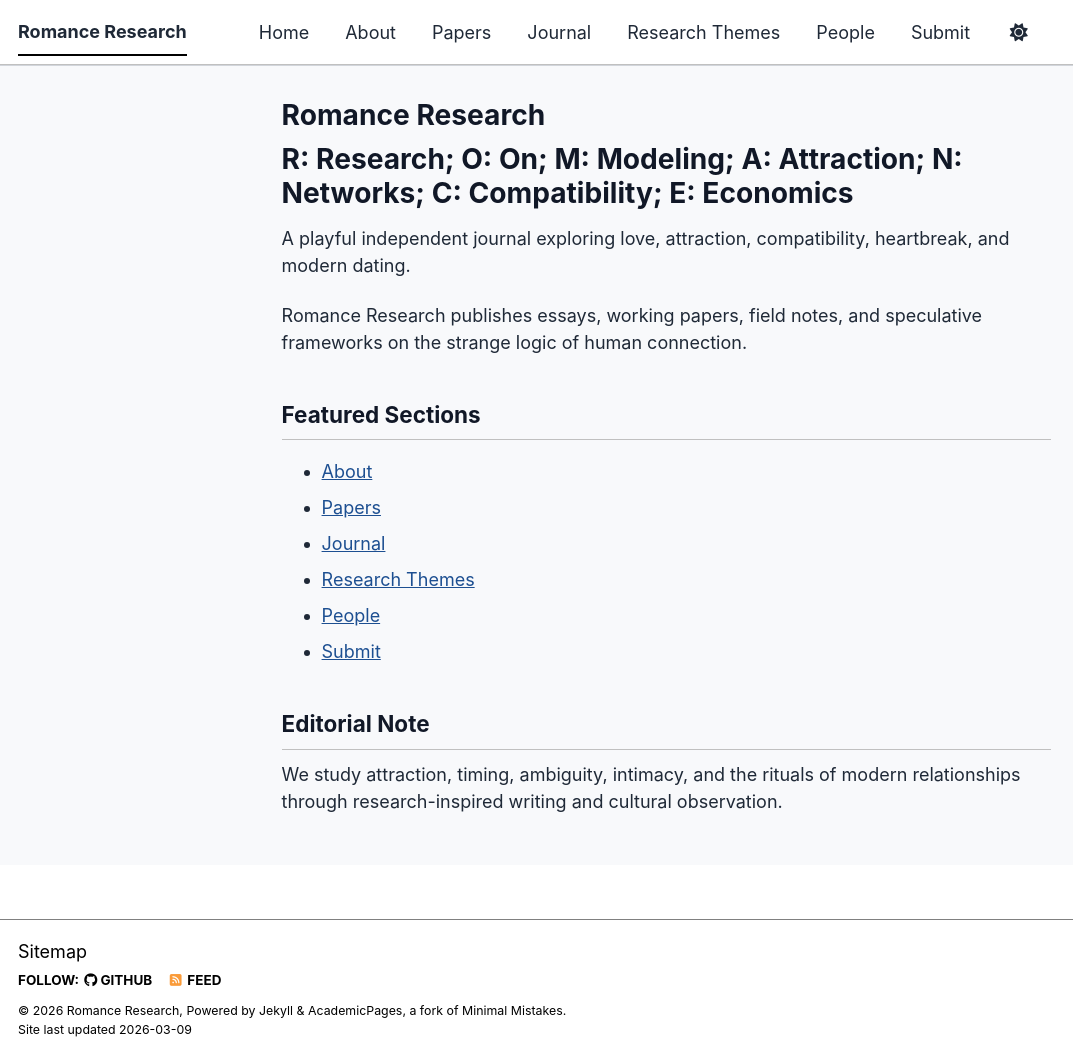
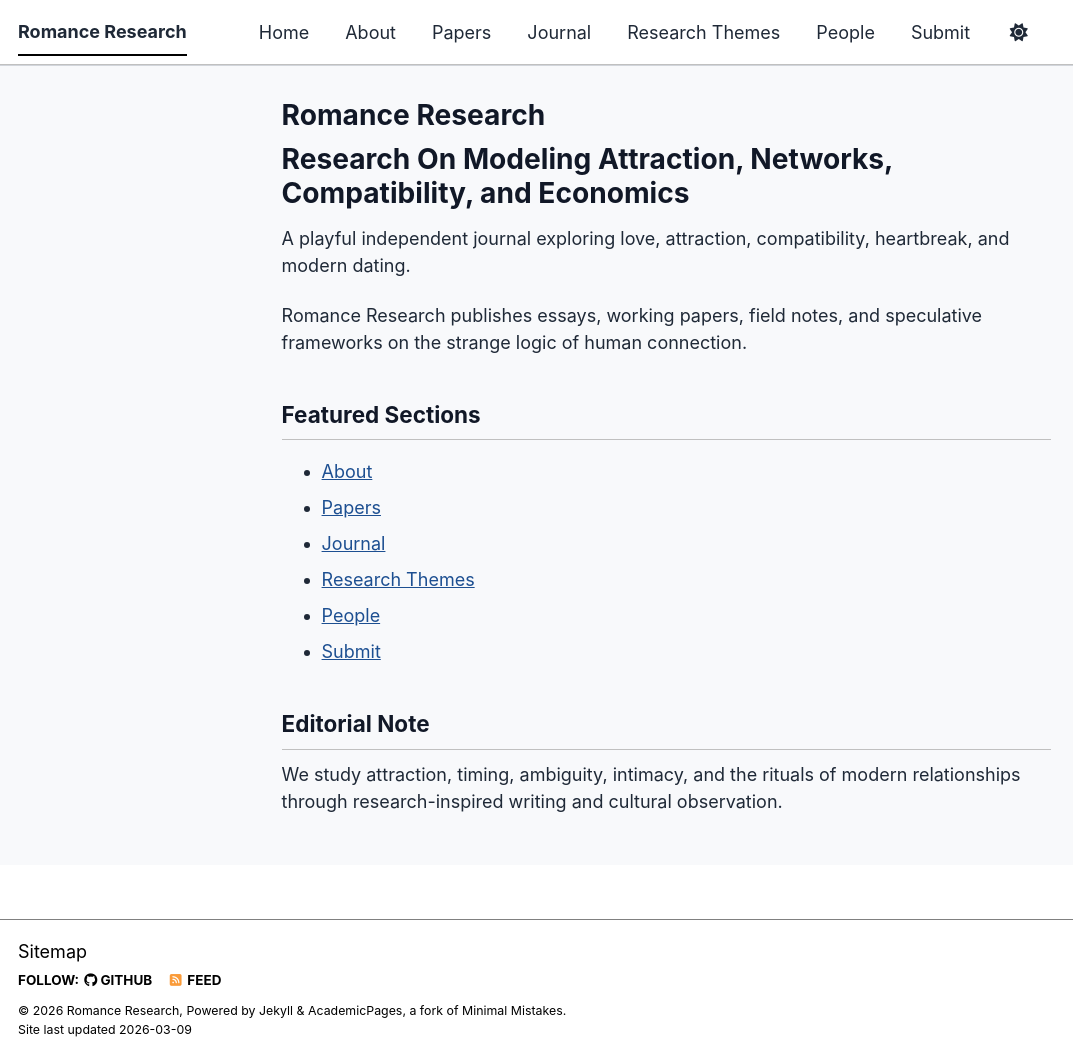
Before and after one commit to romanceresearch/romanceresearch.github.io, a Jekyll site: the page built from index.md, in a window 1280 px wide and 1057 px high. Shown: the whole window, without its empty margins (0-1073 px from the left). Built offline with Jekyll 4.4.1, drawn with Linux system fonts in a browser that asks for light colours; a script bundle is joined from its source files by our own code; library files that are not in the unit come from our copies.

Commit message:
Update index.md

```diff
--- a/index.md
+++ b/index.md
@@ -5,7 +5,7 @@ permalink: /
 author_profile: false
 ---
 
-# R: Research; O: On; M: Modeling; A: Attraction; N: Networks; C: Compatibility; E: Economics
+# Research On Modeling Attraction, Networks, Compatibility, and Economics
 
 A playful independent journal exploring love, attraction, compatibility, heartbreak, and modern dating.
 
```
